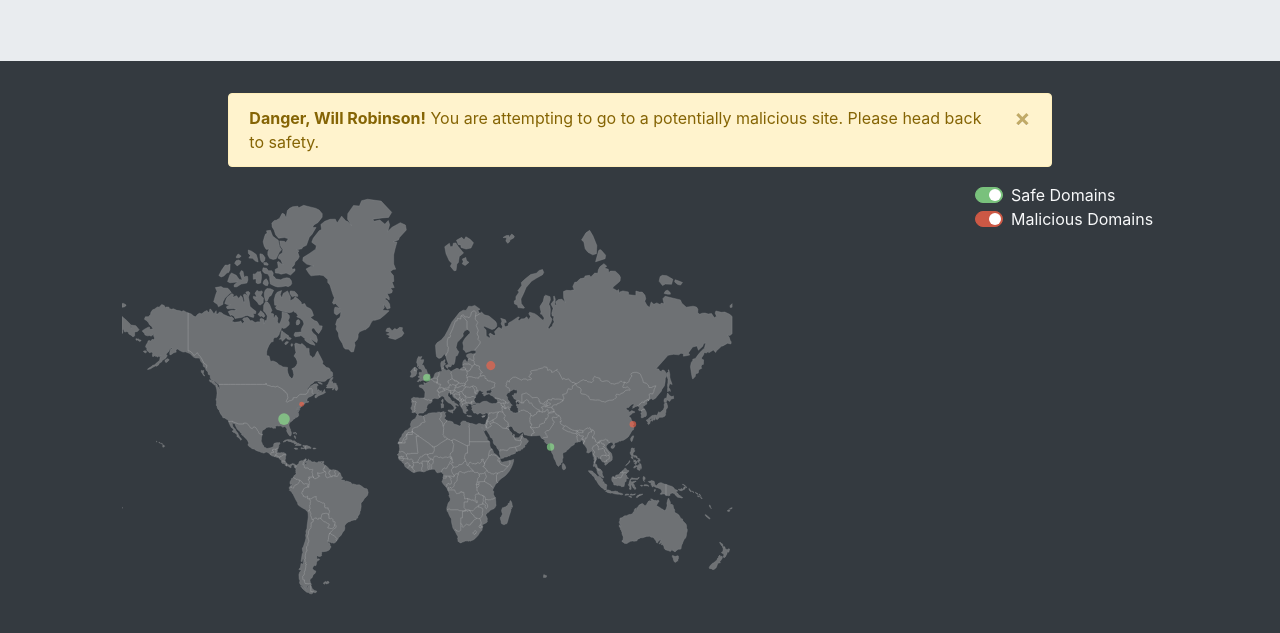
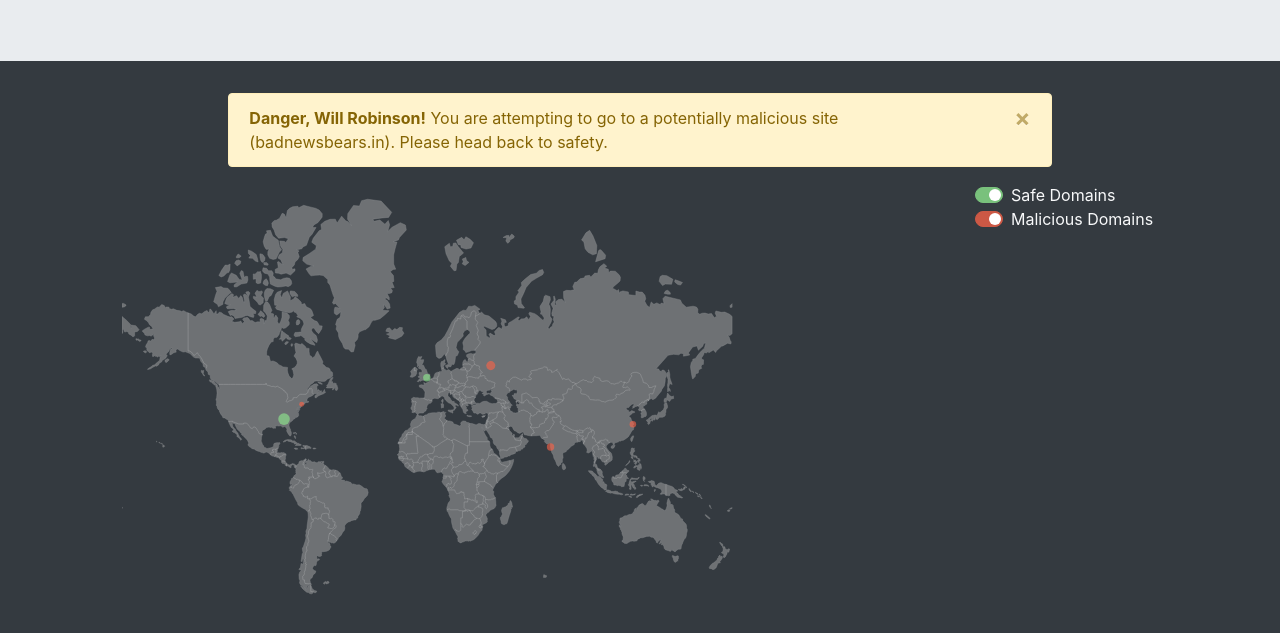
Before and after one commit to gravaman/netsec_webby, a website built with webpack: page client/src/index.html in a window 1280 px wide. Shown: the part 169-802 px from the top of the page. Built offline with nearby package versions, Linux system fonts and the light colour scheme; files whose address does not match are found by name; what d3-tip would draw is missing.

Commit message:
updates security alert for last request domain

```diff
--- a/client/src/index.html
+++ b/client/src/index.html
@@ -30,7 +30,7 @@
                 <div class="col-2"></div>
                 <div class="col-8">
                     <div id="security-alert" class="alert alert-warning alert-dismissible fade show" role="alert">
-                        <strong>Danger, Will Robinson!</strong> You are attempting to go to a potentially malicious site. Please head back to safety.
+                        <strong>Danger, Will Robinson!</strong> You are attempting to go to a potentially malicious site <span id="security-alert-domain"></span>. Please head back to safety.
                         <button type="button" class="close" data-dismiss="alert" aria-label="Close">
                             <span aria-hidden="true">&times;</span>
                         </button>
--- a/client/src/index.js
+++ b/client/src/index.js
@@ -5,14 +5,10 @@ import * as secVis from './securityVisual'
 import 'bootstrap/dist/css/bootstrap.min.css'
 import './styles.css'
 
-$("#period-buttons").find(".btn").click(function() {
-    $("#period-buttons").find(".btn")
-        .removeClass("btn-success active")
-        .addClass("btn-secondary")
-    $(this).removeClass("btn-secondary")
-            .addClass("btn-success active")
-})
+// update alert for last request domain
+secVis.lastRequest().then(req => $('#security-alert-domain').text(`(${ req.domain })`))
 
+// add switch handlers
 $("#malicious-switch").click(() => secVis.updateData(switchState()))
 $('#safe-switch').click(() => secVis.updateData(switchState()))
 
--- a/client/src/securityVisual.js
+++ b/client/src/securityVisual.js
@@ -131,6 +131,11 @@ export function updateData(toggleState) {
     })
 }
 
+export function lastRequest() {
+    return d3.csv('dns_records_all.csv', rowToRec)
+                .then(recs => recs.sort((a, b) => a.last_req - b.last_req)[0])
+}
+
 // HMR
 if (module.hot) {
     module.hot.accept()
```
Also changed, not shown: client/dist/dns_records_all.csv.
